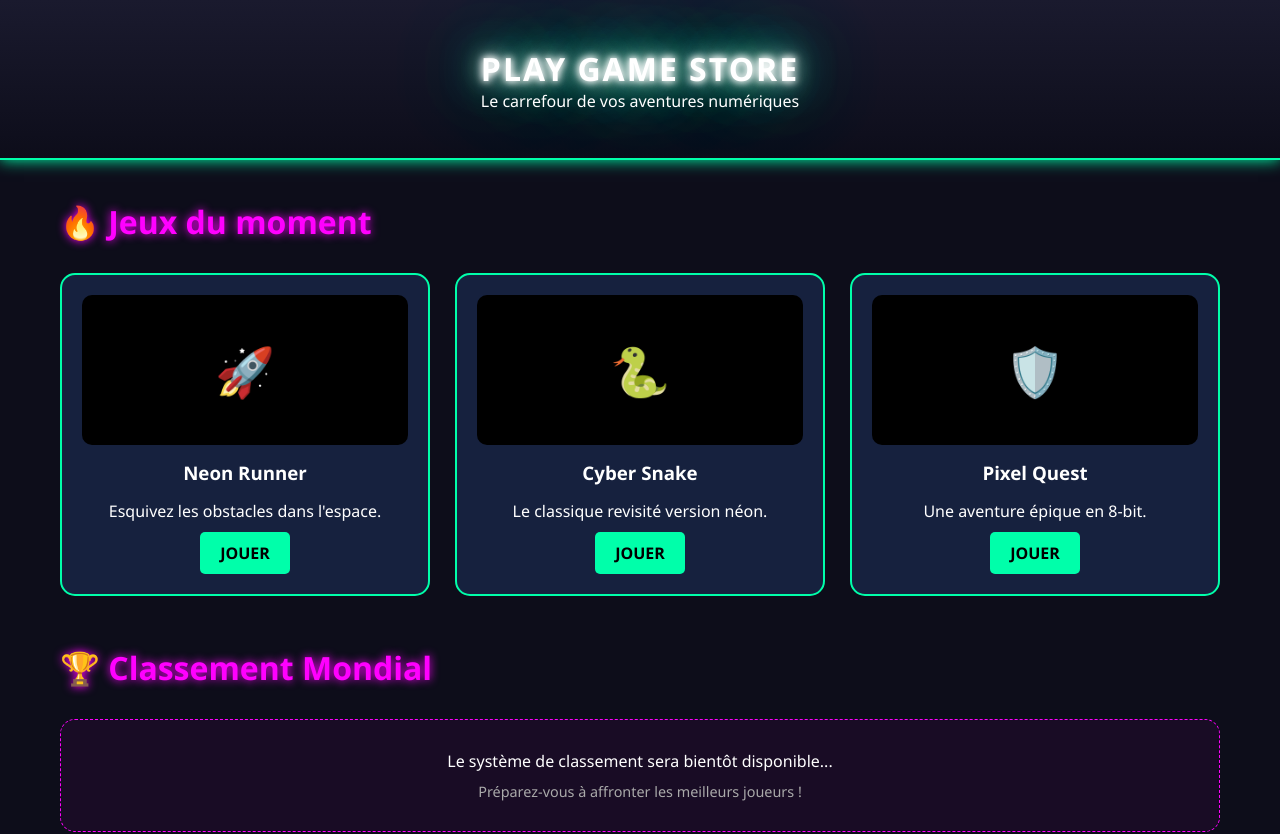
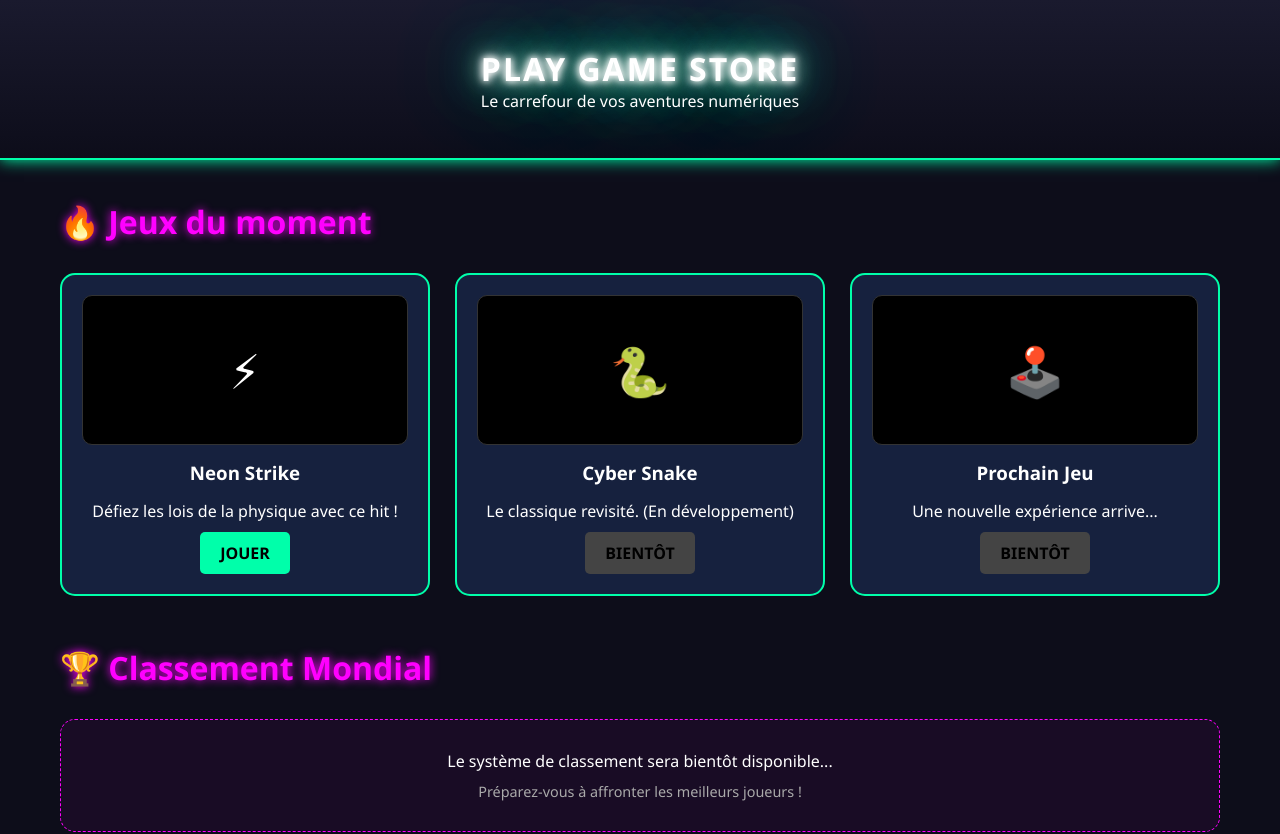
Before and after one commit to azertydragon30-jpg/Play_Game_store, a plain HTML site: page index.html in a window 1280 px wide. Shown: the top 834 px of the page. Drawn offline with Linux system fonts and the light colour scheme.

Commit message:
Update game cards and add new game details

```diff
--- a/index.html
+++ b/index.html
@@ -81,6 +81,7 @@
             align-items: center;
             justify-content: center;
             font-size: 3rem;
+            border: 1px solid #333;
         }
 
         /* SECTION CLASSEMENT (Placeholder) */
@@ -131,24 +132,24 @@
             <h2>🔥 Jeux du moment</h2>
             <div class="games-grid">
                 <div class="game-card">
-                    <div class="game-thumb">🚀</div>
-                    <h3>Neon Runner</h3>
-                    <p>Esquivez les obstacles dans l'espace.</p>
-                    <a href="#" class="btn-play">JOUER</a>
+                    <div class="game-thumb">⚡</div>
+                    <h3>Neon Strike</h3>
+                    <p>Défiez les lois de la physique avec ce hit !</p>
+                    <a href="https://cybercreateur.github.io/Neon-Strike.html/" target="_blank" class="btn-play">JOUER</a>
                 </div>
 
                 <div class="game-card">
                     <div class="game-thumb">🐍</div>
                     <h3>Cyber Snake</h3>
-                    <p>Le classique revisité version néon.</p>
-                    <a href="#" class="btn-play">JOUER</a>
+                    <p>Le classique revisité. (En développement)</p>
+                    <a href="#" class="btn-play" style="background: #444; cursor: not-allowed;">BIENTÔT</a>
                 </div>
 
                 <div class="game-card">
-                    <div class="game-thumb">🛡️</div>
-                    <h3>Pixel Quest</h3>
-                    <p>Une aventure épique en 8-bit.</p>
-                    <a href="#" class="btn-play">JOUER</a>
+                    <div class="game-thumb">🕹️</div>
+                    <h3>Prochain Jeu</h3>
+                    <p>Une nouvelle expérience arrive...</p>
+                    <a href="#" class="btn-play" style="background: #444; cursor: not-allowed;">BIENTÔT</a>
                 </div>
             </div>
         </section>
```
